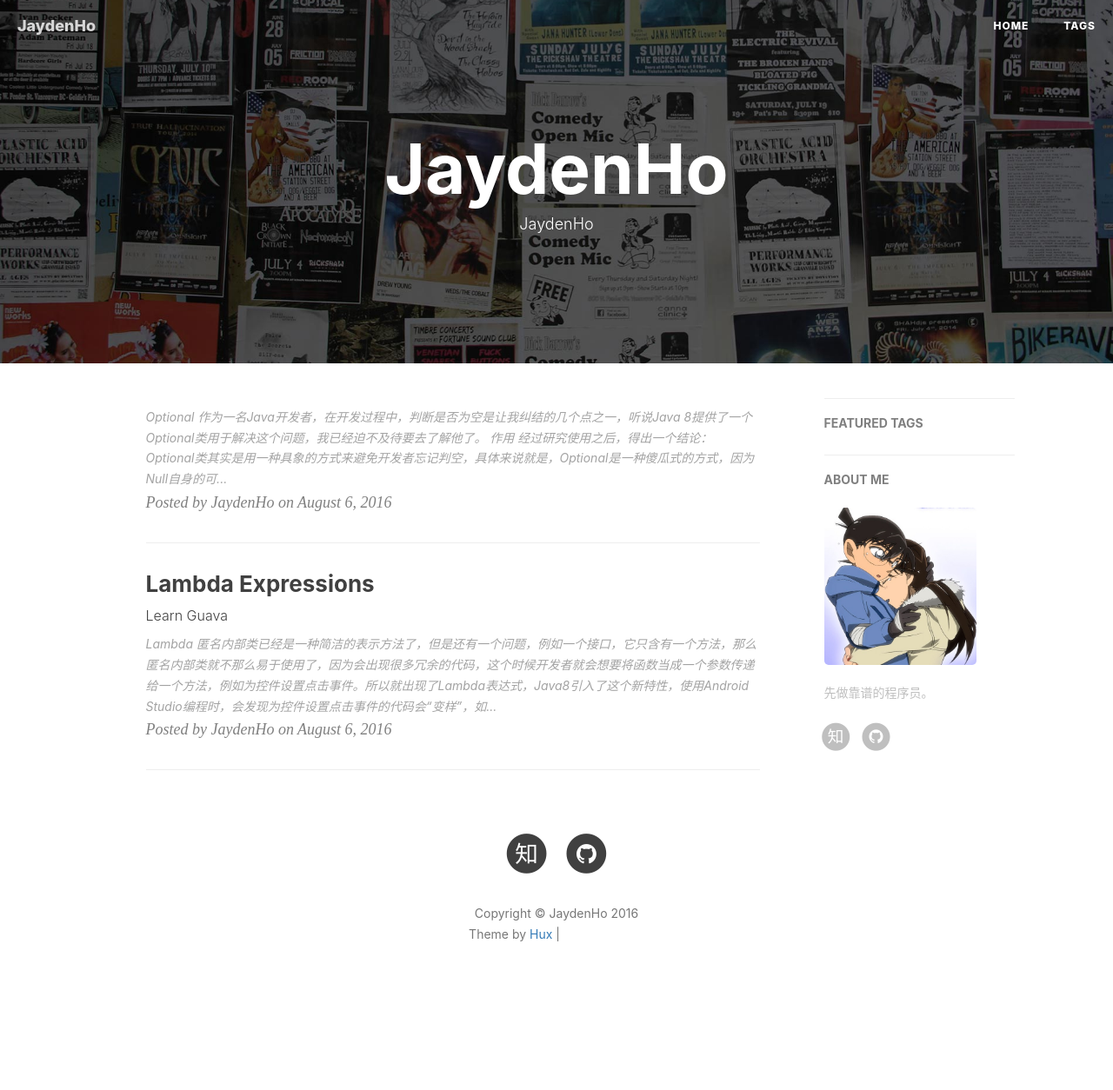
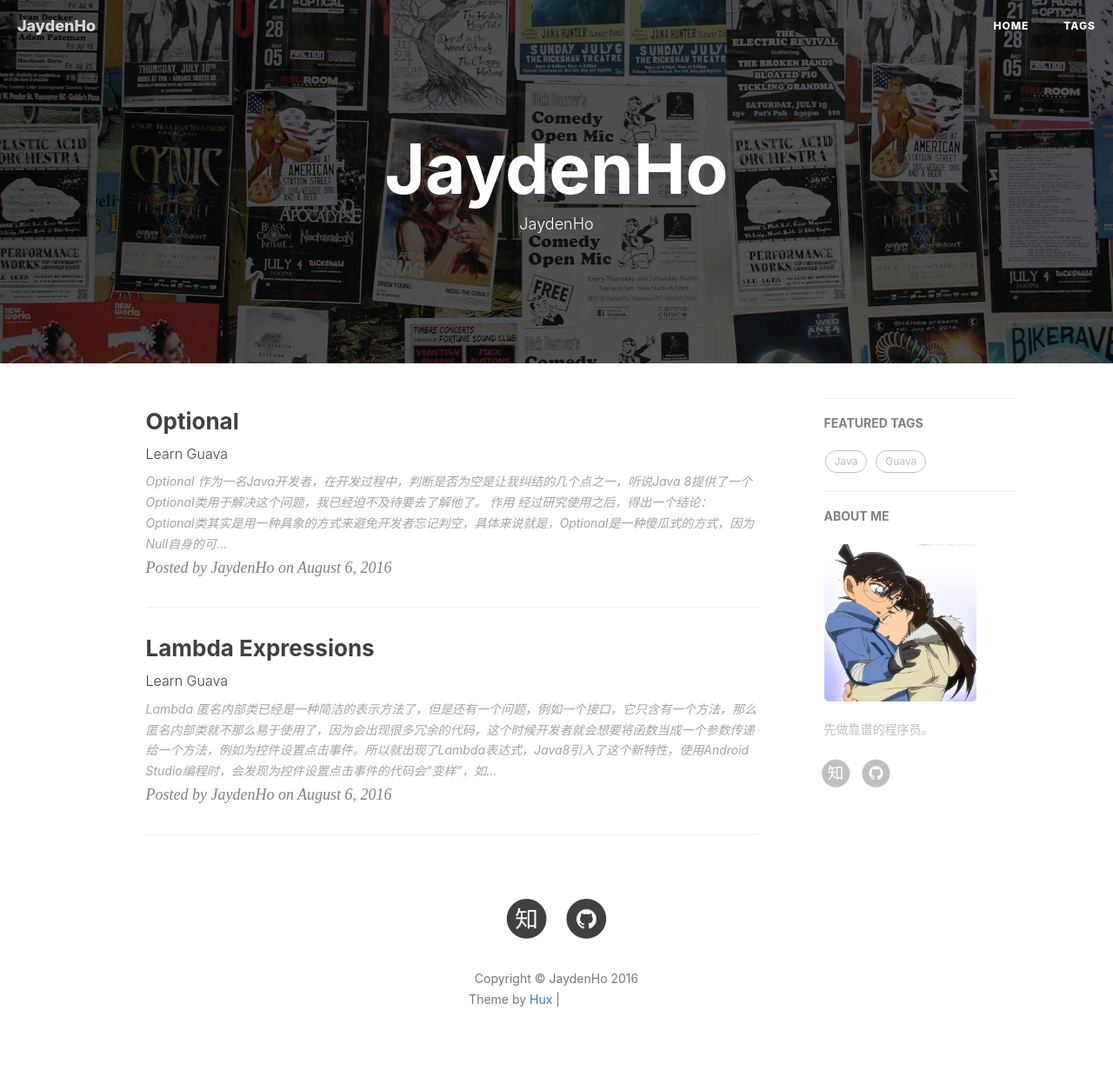
Before and after one commit to JaydenHoFly/JaydenHoFly.github.io, a Jekyll site: the page built from index.html, in a window 1280 px wide. Shown: the whole page at 87% size. Built offline with Jekyll 4.4.1, drawn with Linux system fonts in a browser that asks for light colours; nearby versions of some CDN libraries; the list of posts is cut into pages by our own code; comment, search, counter and statistics services are not loaded; before the commit the page ends 1179 px from its top, so only the background shows below that; grey boxes are pictures that could not be loaded.

Commit message:
不玩啦

```diff
--- a/_posts/2016-08-06-optional.markdown
+++ b/_posts/2016-08-06-optional.markdown
@@ -8,10 +8,7 @@
 tags:
     - Java
     - Guava
-    - Lambda
-	- Java
-    - Guava
-    - Lambda
+    - Optional
 ---
 
 # Optional
```
